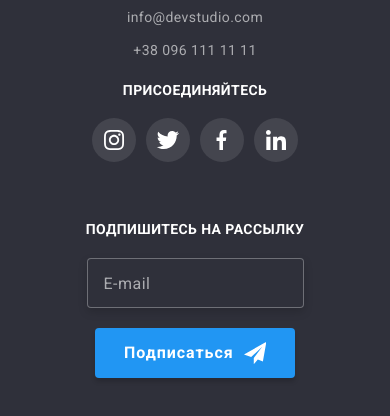
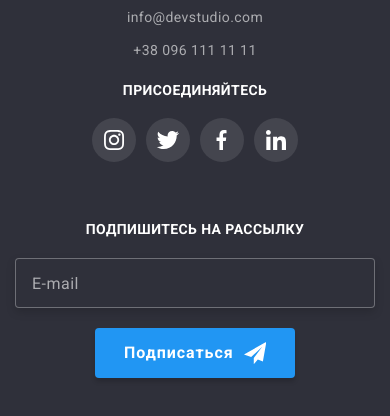
Before and after one commit to Ex0rc1st/goit-markup-hw-08, a plain HTML site: page index.html in a window 390 px wide. Shown: the part 4564-4980 px from the top of the page. Drawn offline with nearby package versions, Linux system fonts and the light colour scheme.

Commit message:
footer mobile fixed

```diff
--- a/sass/layuot/_footer-sub.scss
+++ b/sass/layuot/_footer-sub.scss
@@ -25,7 +25,7 @@
 
 .footer-sub-email {
     border: none;
-    width: auto;
+    width: 100%;
     height: 50px;
     border: 1px solid rgba(255, 255, 255, 0.3);
     box-sizing: border-box;
@@ -34,9 +34,6 @@
     background: #2F303A;
     padding: 15px 16px;
     color: var(--background-white);
-    display: block;
-    margin-left: auto;
-    margin-right: auto;
     margin-bottom: 20px;
 
     transition: border 250ms cubic-bezier(0.4, 0, 0.2, 1);
```
Also changed, not shown: css/main.css, css/main.min.css, 2 other files.
